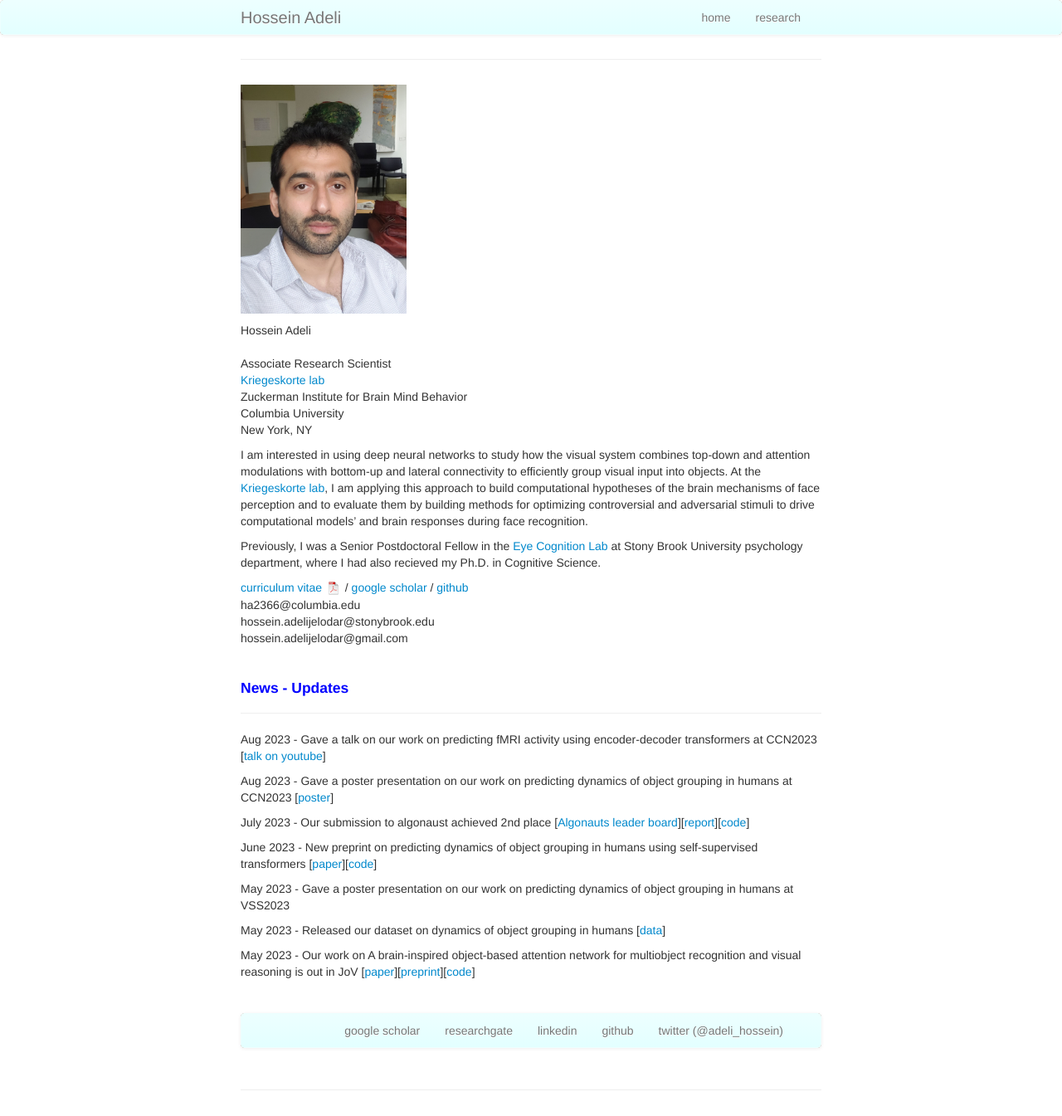
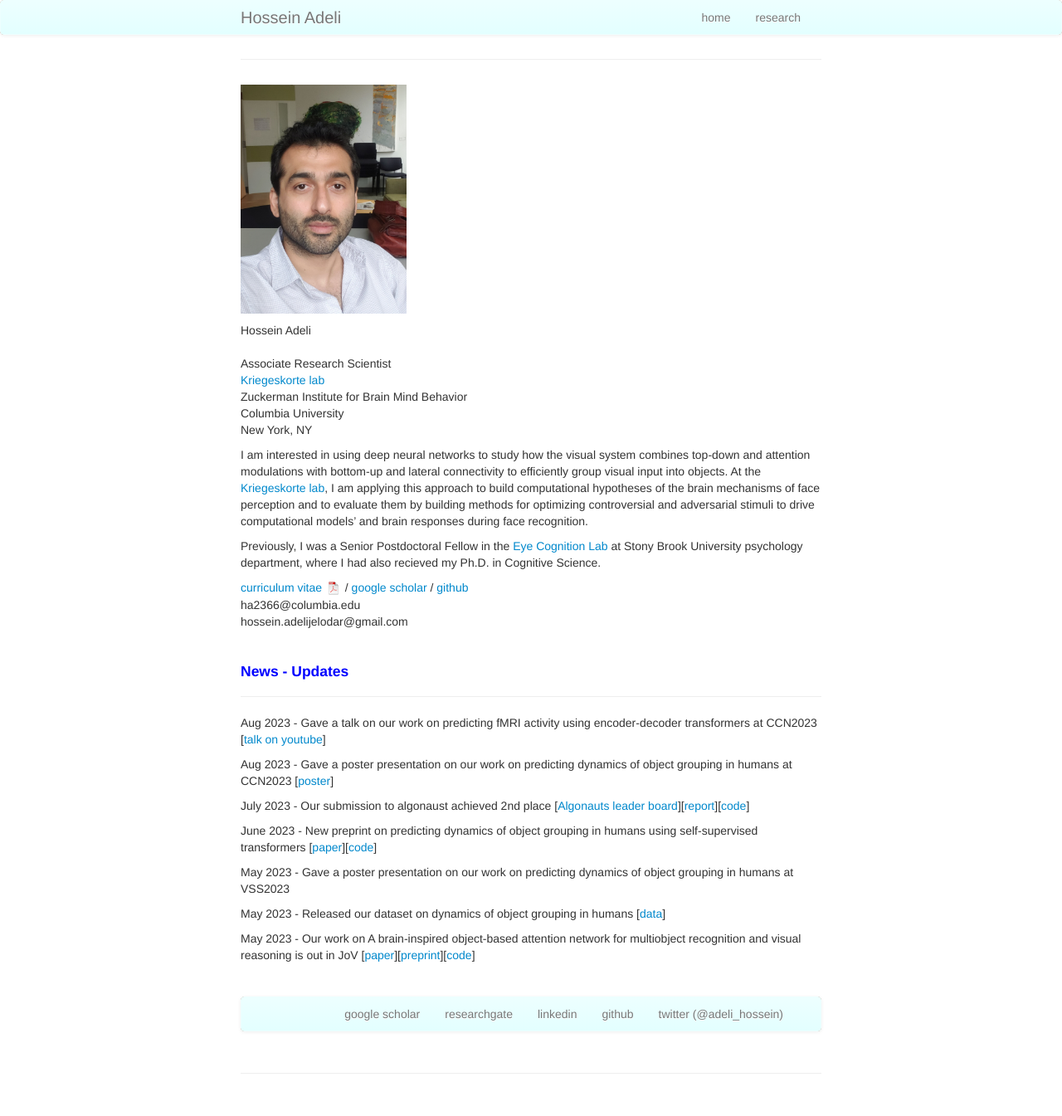
Before and after one commit to Hosseinadeli/hosseinadeli.github.io, a Jekyll site: the page built from index.md, in a window 1280 px wide. Shown: the whole page at 83% size. Built offline with Jekyll 4.4.1, drawn with Linux system fonts in a browser that asks for light colours; our own code applies the rules of GitHub Pages for plain Markdown files.

Commit message:
Update index.md

```diff
--- a/index.md
+++ b/index.md
@@ -24,7 +24,6 @@ Previously, I was a Senior Postdoctoral Fellow in the [Eye Cognition Lab](https:
 [google scholar](https://scholar.google.com/citations?hl=en&user=EdIFZpQAAAAJ) /
 [github](https://github.com/Hosseinadeli) <br/>
 ha2366@columbia.edu<br/>
-hossein.adelijelodar@stonybrook.edu<br/>
 hossein.adelijelodar@gmail.com<br/>
 
 &nbsp;
```
